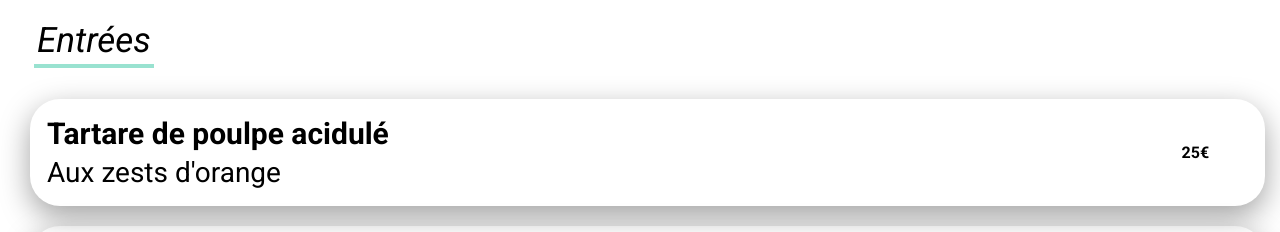
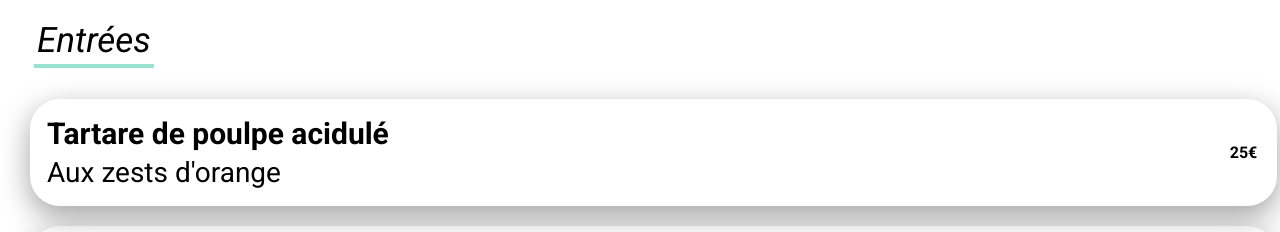
Before and after one commit to KillianSb/P3-Bac2, a plain HTML site: page pages/a-la-francaise.html in a window 1280 px wide. Shown: the part 714-946 px from the top of the page. Drawn offline with Linux system fonts and the light colour scheme; a web font is replaced by a local one.

Commit message:
modif css check

```diff
--- a/css/scss/pages/_menu.scss
+++ b/css/scss/pages/_menu.scss
@@ -64,47 +64,53 @@
             box-shadow: 0px 10px 30px rgb(0 0 0 / 37%);
             margin: 20px;
             margin-bottom: 20px;
-            overflow: hidden;
+            // overflow: hidden;
             position: relative;
-            width: 98%;
+            width: 99%;
             display: flex;
-            flex-wrap: wrap;
+            // flex-wrap: wrap;
             justify-content: space-between;
              &:hover{
                 .circle{
-                    width: 30% !important;
+                    width: 300px !important;
+                    border-radius: 0px 30px 30px 0px;
                 }
             }
             .box-contenu {
-                display: flex;
-                flex-direction: column;
-                justify-content:space-around;
+                // display: flex;
+                // flex-direction: column;
+                // justify-content:space-around;
                 padding: 17px;
-                width: 50%;
-
+                width: 100%;
+                min-width: 0;
                 .titre {
                     font-size: 30px;
                     font-weight: 600;
                     margin-bottom: 5px;
+                    text-overflow: ellipsis;
+                    white-space: nowrap;
+                    overflow: hidden;
                     @include bold;
                 }
                 .sous-titre, .prix {
                     font-size: 28px;
+                    text-overflow: ellipsis;
                 }
             }
             .info {
                 display: flex;
                 justify-content:flex-end;
-                align-items: center;
-                width: 45%;
+                overflow: hidden;
+                // align-items: center;
+                // width: 45%;
                 .prix {
                     @include bold;
                     display: flex;
                     justify-content: center;
                     align-items: center;
-                    // float: right;
                     width:25%;
                     position: relative;
+                    margin: 25px;
                 }
                 .circle {
                     /* position absolute à -60px (la taille du block) pour qu'il soit en dehors du block */
```
Also changed, not shown: css/style.css, 1 other file.
